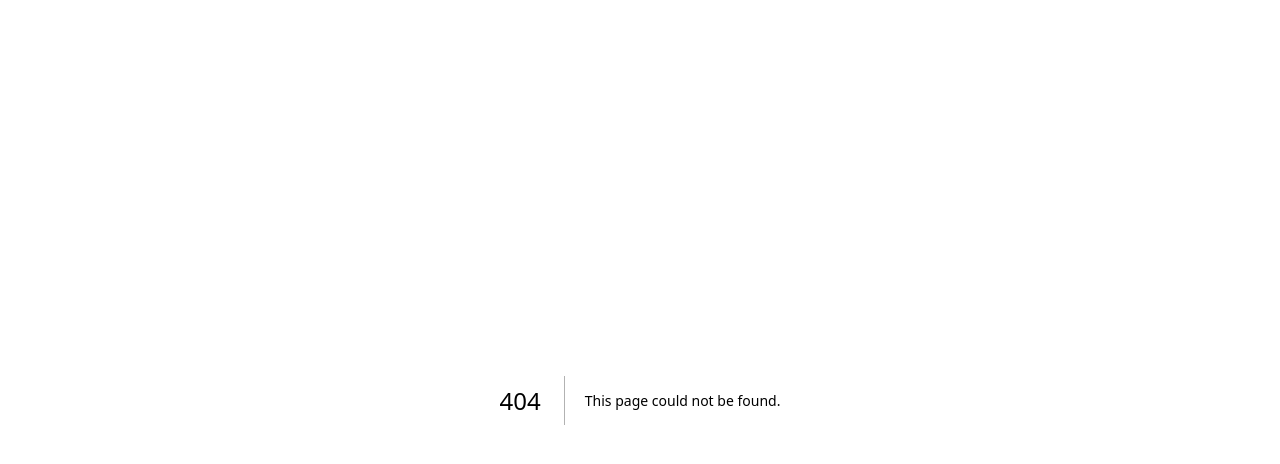
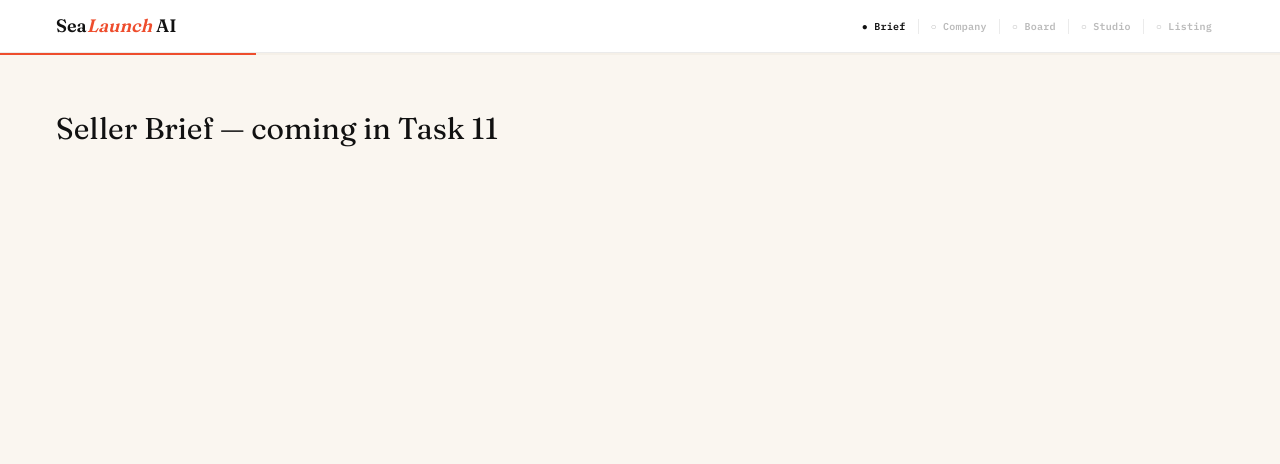
Before and after one commit to mayimian123/CodexHackathon_SEALaunch, a Next.js app: page /app/brief in a window 1280 px wide. Before the commit this address had no page. Shown: the top 464 px of the page. Built offline with nearby package versions, Linux system fonts and the light colour scheme.

Commit message:
feat: marketing nav, app shell with step bar + animated progress

```diff
--- /dev/null
+++ b/src/app/app/brief/page.tsx
@@ -0,0 +1,3 @@
+export default function BriefPage() {
+  return <div className="p-14 font-display text-3xl">Seller Brief — coming in Task 11</div>;
+}
--- /dev/null
+++ b/src/app/app/layout.tsx
@@ -0,0 +1,24 @@
+"use client";
+
+import { usePathname } from "next/navigation";
+import { AnimatePresence } from "framer-motion";
+import { ShellBar } from "@/components/shell/shell-bar";
+import { ProgressBar } from "@/components/shell/progress-bar";
+import { PageTransition } from "@/components/primitives/motion";
+import { flowKeyForPath, progressFor } from "@/lib/flow";
+
+export default function AppLayout({ children }: { children: React.ReactNode }) {
+  const pathname = usePathname();
+  const key = flowKeyForPath(pathname);
+  const percent = key ? progressFor(key) : 0;
+
+  return (
+    <div className="min-h-screen bg-ivory">
+      <ShellBar />
+      <ProgressBar percent={percent} />
+      <AnimatePresence mode="wait">
+        <PageTransition key={pathname}>{children}</PageTransition>
+      </AnimatePresence>
+    </div>
+  );
+}
--- /dev/null
+++ b/src/components/marketing/site-nav.tsx
@@ -0,0 +1,22 @@
+import Link from "next/link";
+
+export function SiteNav() {
+  return (
+    <nav className="flex items-center justify-between border-b hairline px-14 py-6">
+      <Link href="/" className="font-display text-2xl font-semibold tracking-tight text-ink">
+        Sea<span className="italic text-orange">Launch</span> AI
+      </Link>
+      <div className="flex items-center gap-8">
+        <span className="text-sm text-ink-soft">Platform</span>
+        <span className="text-sm text-ink-soft">How it works</span>
+        <span className="text-sm text-ink-soft">Pricing</span>
+        <Link
+          href="/app/brief"
+          className="rounded-full bg-ink px-5 py-2.5 text-sm font-semibold text-white"
+        >
+          Build my team
+        </Link>
+      </div>
+    </nav>
+  );
+}
--- /dev/null
+++ b/src/components/shell/progress-bar.tsx
@@ -0,0 +1,16 @@
+"use client";
+
+import { motion } from "framer-motion";
+
+export function ProgressBar({ percent }: { percent: number }) {
+  return (
+    <div className="h-0.5 w-full bg-ivory-deep">
+      <motion.div
+        className="h-full bg-orange"
+        initial={{ width: 0 }}
+        animate={{ width: `${percent}%` }}
+        transition={{ type: "spring", stiffness: 200, damping: 30 }}
+      />
+    </div>
+  );
+}
--- /dev/null
+++ b/src/components/shell/shell-bar.tsx
@@ -0,0 +1,40 @@
+"use client";
+
+import Link from "next/link";
+import { usePathname } from "next/navigation";
+import { FLOW_STEPS, flowKeyForPath } from "@/lib/flow";
+
+export function ShellBar() {
+  const pathname = usePathname();
+  const activeKey = flowKeyForPath(pathname);
+  const activeIndex = FLOW_STEPS.findIndex((s) => s.key === activeKey);
+
+  return (
+    <div className="flex items-center justify-between border-b hairline bg-surface px-14 py-3">
+      <Link href="/" className="font-display text-lg font-semibold text-ink">
+        Sea<span className="italic text-orange">Launch</span> AI
+      </Link>
+      <div className="flex items-center">
+        {FLOW_STEPS.map((step, i) => {
+          const state =
+            i < activeIndex ? "done" : i === activeIndex ? "active" : "todo";
+          const cls =
+            state === "done"
+              ? "text-go"
+              : state === "active"
+                ? "text-ink"
+                : "text-ink-faint";
+          const glyph = state === "done" ? "✓" : state === "active" ? "●" : "○";
+          return (
+            <span
+              key={step.key}
+              className={`border-r hairline px-3 font-mono text-[10px] font-semibold tracking-wide last:border-r-0 ${cls}`}
+            >
+              {glyph} {step.label}
+            </span>
+          );
+        })}
+      </div>
+    </div>
+  );
+}
```
